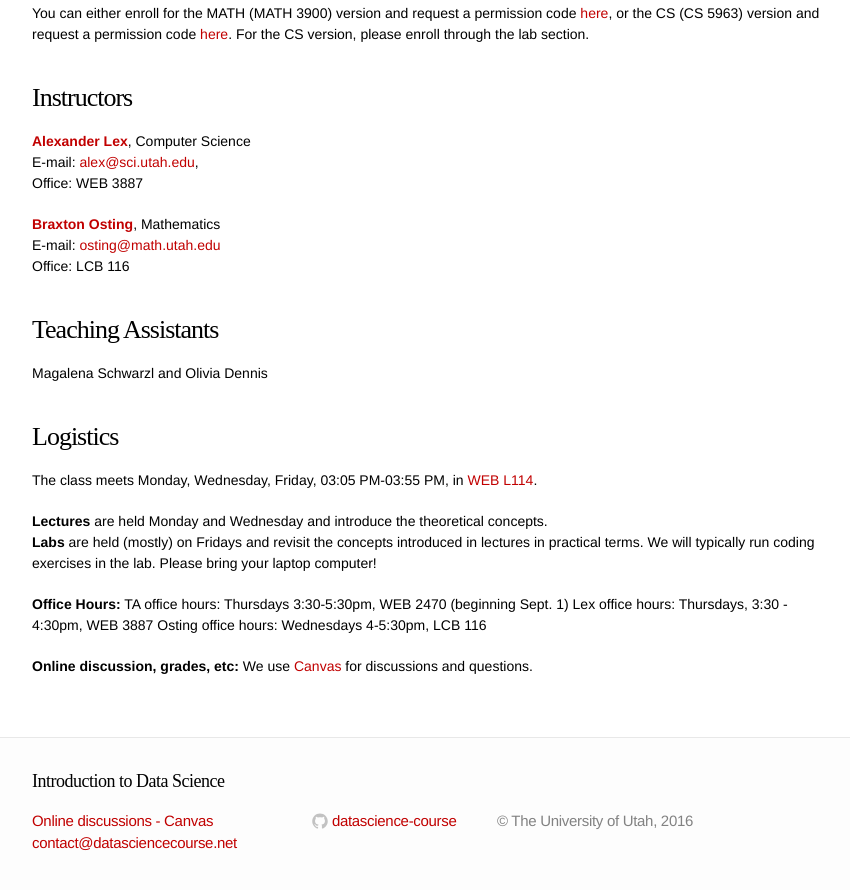
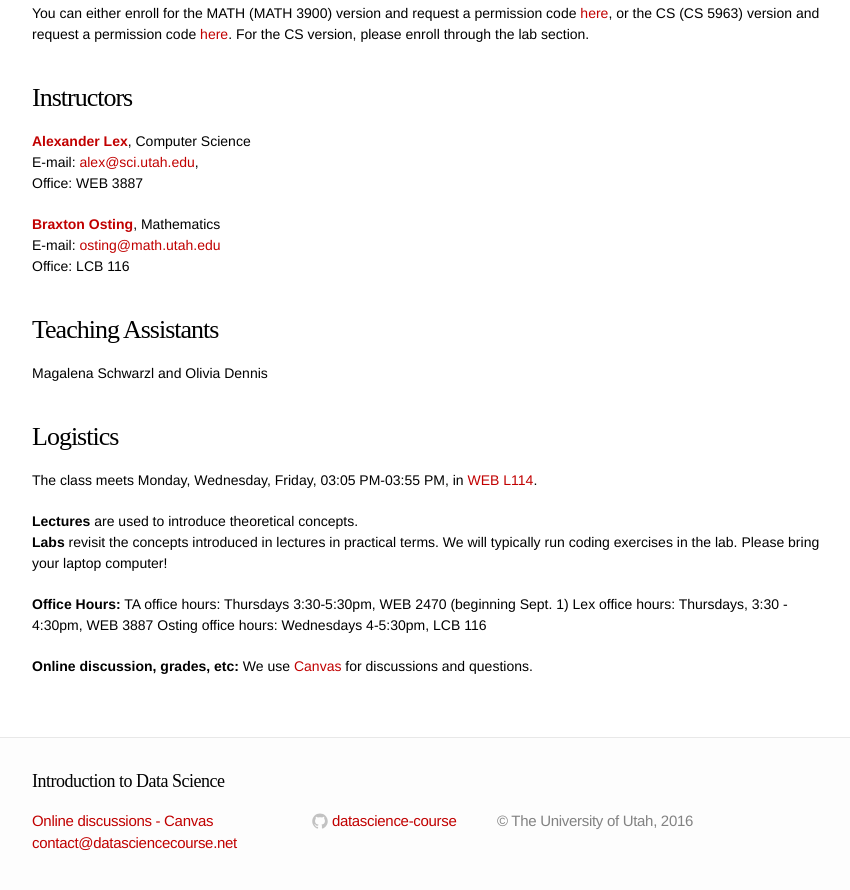
Before and after one commit to datascience-course/2016-website, a Jekyll site: the page built from index.md, in a window 1280 px wide and 900 px high, scrolled down 1343 px. Shown: the top 890 px of the window, without its empty margins (208-1058 px from the left). Built offline with Jekyll 4.4.1, drawn with Linux system fonts in a browser that asks for light colours; some web fonts are replaced.

Commit message:
Update index.md

```diff
--- a/index.md
+++ b/index.md
@@ -64,8 +64,8 @@ Magalena Schwarzl and Olivia Dennis
 
 The class meets Monday, Wednesday, Friday, 03:05 PM-03:55 PM, in [WEB L114](https://www.google.at/maps/place/Warnock+Engineering+Bldg,+Salt+Lake+City,+UT+84112,+USA/@40.767762,-111.845201,17z/data=!3m1!4b1!4m2!3m1!1s0x87525f8e1c8db121:0x9dd5415ccbe24f0b?hl=en).
 
-**Lectures** are held Monday and Wednesday and introduce the theoretical concepts.
-**Labs** are held (mostly) on Fridays and revisit the concepts introduced in lectures in practical terms. We will typically run coding exercises in the lab. Please bring your laptop computer!
+**Lectures** are used to introduce theoretical concepts.
+**Labs** revisit the concepts introduced in lectures in practical terms. We will typically run coding exercises in the lab. Please bring your laptop computer!
 
 **Office Hours:**
 TA office hours: Thursdays 3:30-5:30pm, WEB 2470 (beginning Sept. 1)
```
